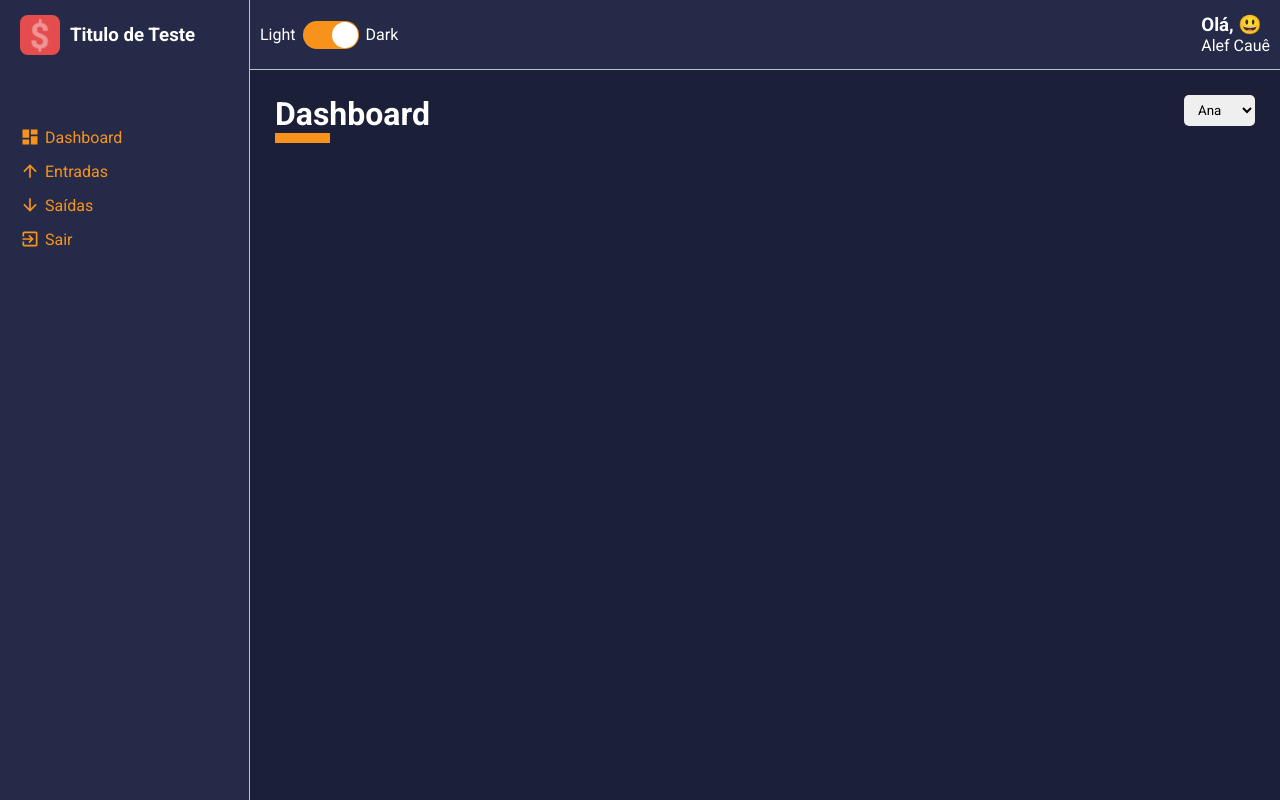
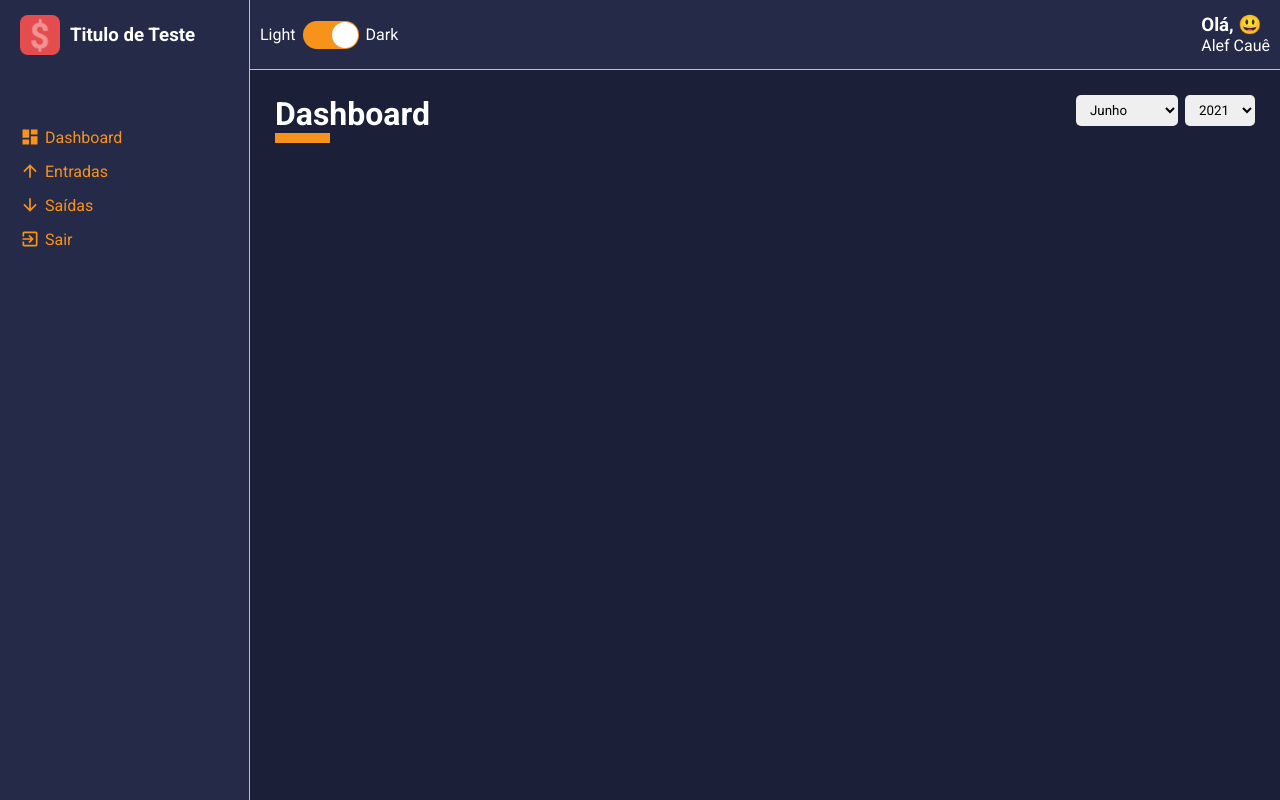
Before and after one commit to alefwhite/DashboardTsReact, a React (Create React App) app in the folder frontend/: page /dashboard in a window 1280 px wide. Built offline with nearby package versions, Linux system fonts and the light colour scheme.

Commit message:
Criando content header do dashboard

```diff
--- a/frontend/src/pages/Dashboard/index.tsx
+++ b/frontend/src/pages/Dashboard/index.tsx
@@ -1,21 +1,87 @@
-import React from "react";
+import React, { useState, useMemo } from "react";
 
 import ContentHeader from "../../components/ContentHeader";
 import { Container } from "./styles";
 
 import SelectInput from '../../components/SelectInput';
 
+import expenses from '../../repositories/expenses';
+import gains from '../../repositories/gains';
+
+import listOfMonths from '../../utils/months';
+
 const Dashboard: React.FC = () => {
+    const [monthSelected, setMothSelected] = useState<number>(new Date().getMonth() + 1);
+    const [yearSelected, setYearSelected] = useState<number>(new Date().getFullYear());
+
     const optionsName = [
         {value: 'Ana', label: 'Ana'},
         {value: 'Ana1', label: 'Ana1'},
         {value: 'Ana2', label: 'Ana2'}
     ];
 
+    const years = useMemo(() => {
+        let uniqueYears: number[] = [];
+
+        [...expenses, ...gains].forEach(item => {
+            const date = new Date(item.date);
+            const year = date.getFullYear();
+
+            if(!uniqueYears.includes(year)) {
+                uniqueYears.push(year);
+            }
+        });
+
+        return uniqueYears.map(year => {
+            return {
+                value: year,
+                label: year
+            }
+        });
+
+    }, []);
+
+    const months = useMemo(() => {
+        return listOfMonths.map((month, index) => {
+            return {
+                value: index + 1,
+                label: month
+            }
+        });
+
+    }, []);
+
+    const handleMonthSelected = (month: string) => {
+        try {
+            const parseMoth = Number(month)
+            setMothSelected(parseMoth)
+        } catch (error) {
+            throw new Error('Invalid month value. Is accept 0 - 24.')
+        }
+    }
+
+    const handleYearSelected = (year: string) => {
+        try {
+            const parseYear = Number(year)
+            setYearSelected(parseYear)
+        } catch (error) {
+            throw new Error('Invalid year value. Is accept integer numbers')
+        }
+    }
+
     return (
         <Container>
             <ContentHeader title="Dashboard" lineColor="#F7931B">
-                <SelectInput options={optionsName} onChange={() => {}}/>
+                    <SelectInput
+                            options={months}
+                            onChange={(e) => handleMonthSelected(e.target.value)}
+                            defaultValue={monthSelected}
+                        />
+                    <SelectInput
+                        options={years}
+                        onChange={(e) => handleYearSelected(e.target.value)}
+                        defaultValue={yearSelected}
+                    />
             </ContentHeader>
         </Container>
     );
--- a/frontend/src/pages/List/index.tsx
+++ b/frontend/src/pages/List/index.tsx
@@ -40,7 +40,7 @@
         return movimentType === 'entry-balance' ?
             {
                 title: 'Entradas',
-                lineColor: '#F7931B',
+                lineColor: '#4E41F0',
                 data: gains
             }
             :
```
